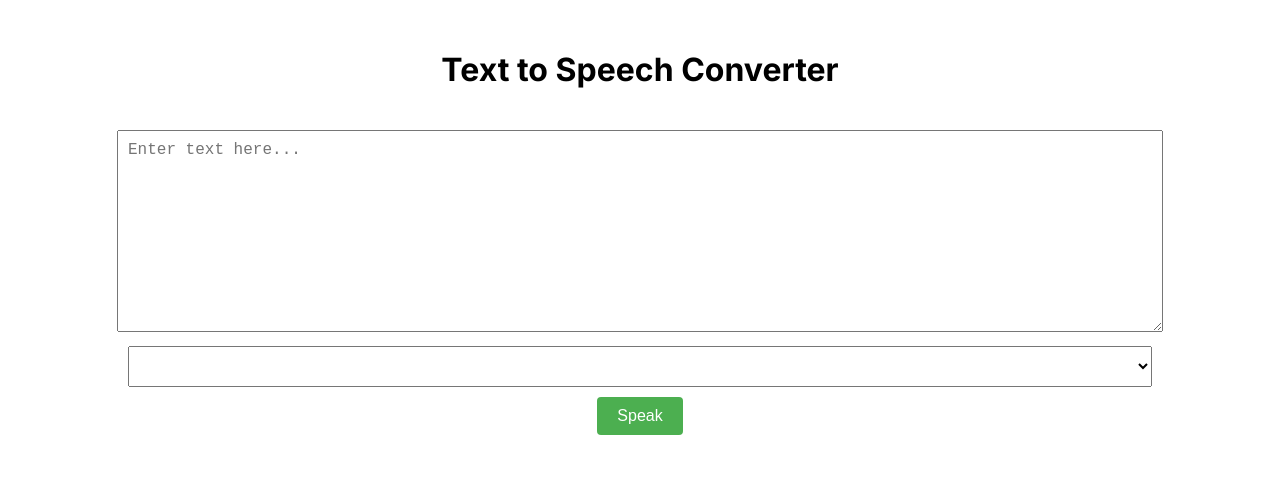
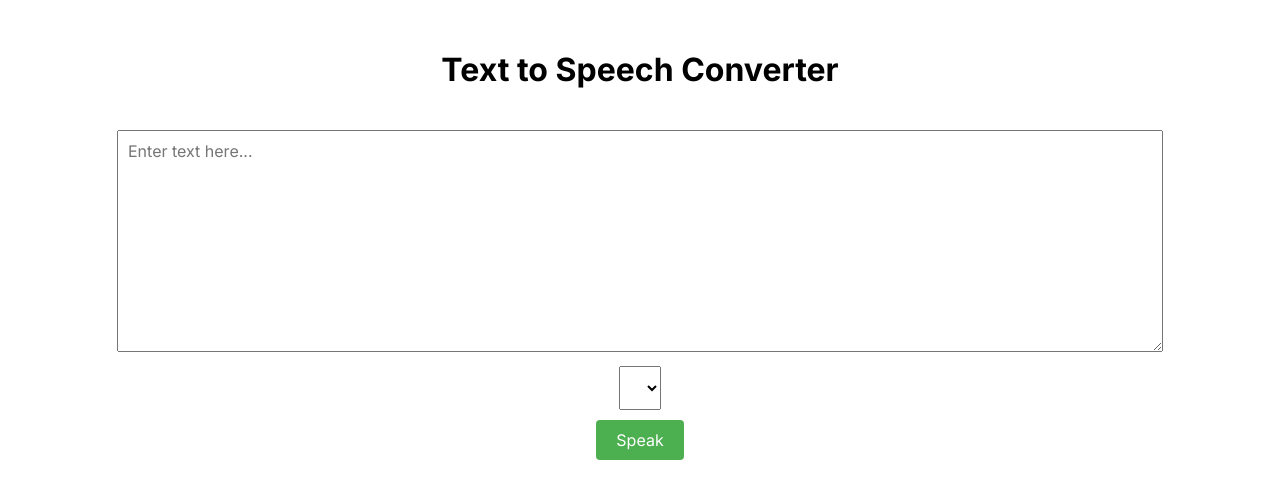
Before and after one commit to NaveenBommisetty/text_to_speech, a React (Create React App) app: page / in a window 1280 px wide. Shown: the top 498 px of the page. Built offline with nearby package versions, Linux system fonts and the light colour scheme.

Commit message:
css fixes

```diff
--- a/src/App.css
+++ b/src/App.css
@@ -8,19 +8,21 @@
 textarea {
   width: 80%;
   margin-top: 20px;
+  font-family: Inter;
 }
 
 select {
-  width: 80%;
   padding: 10px;
   margin-top: 20px;
   font-size: 16px;
+  font-family: Inter;
 }
 
 button {
   background-color: #4CAF50;
   color: white;
   border: none;
+  font-family: Inter;
   border-radius: 4px;
   cursor: pointer;
 }
```
